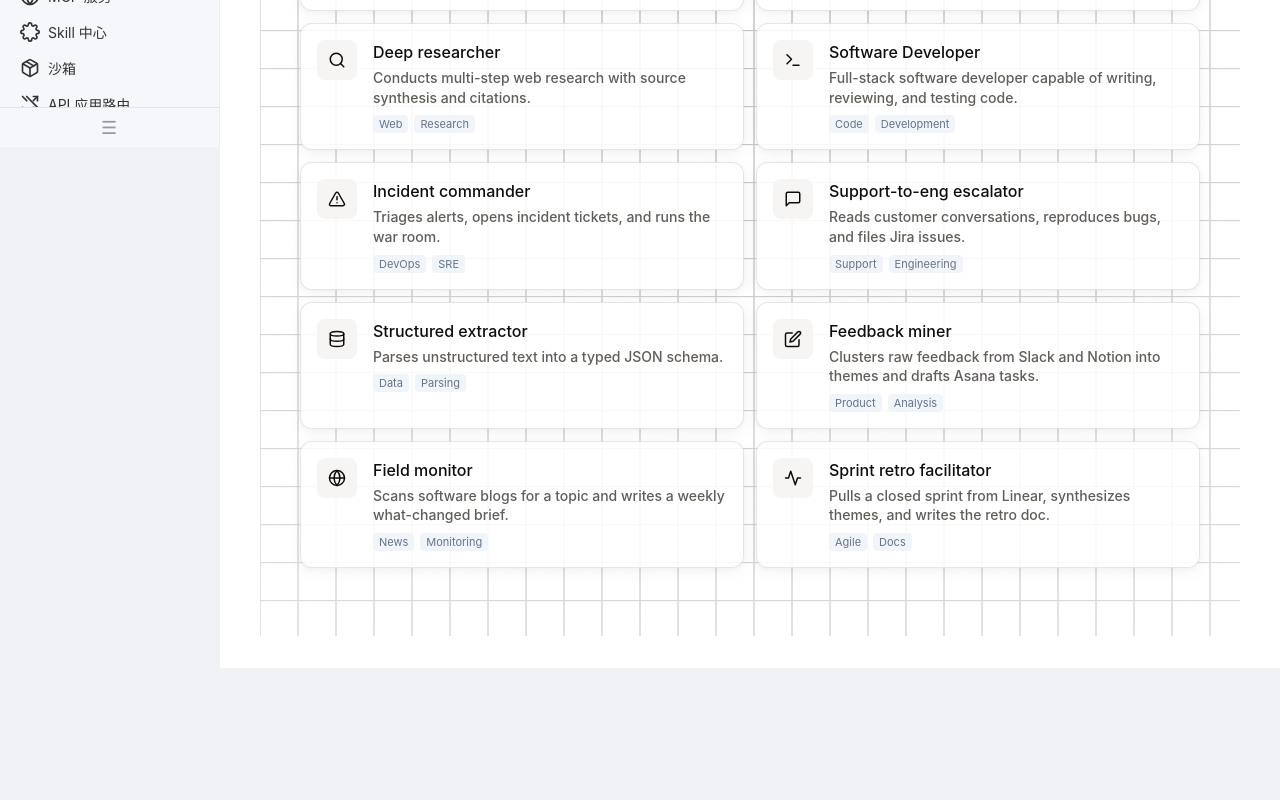
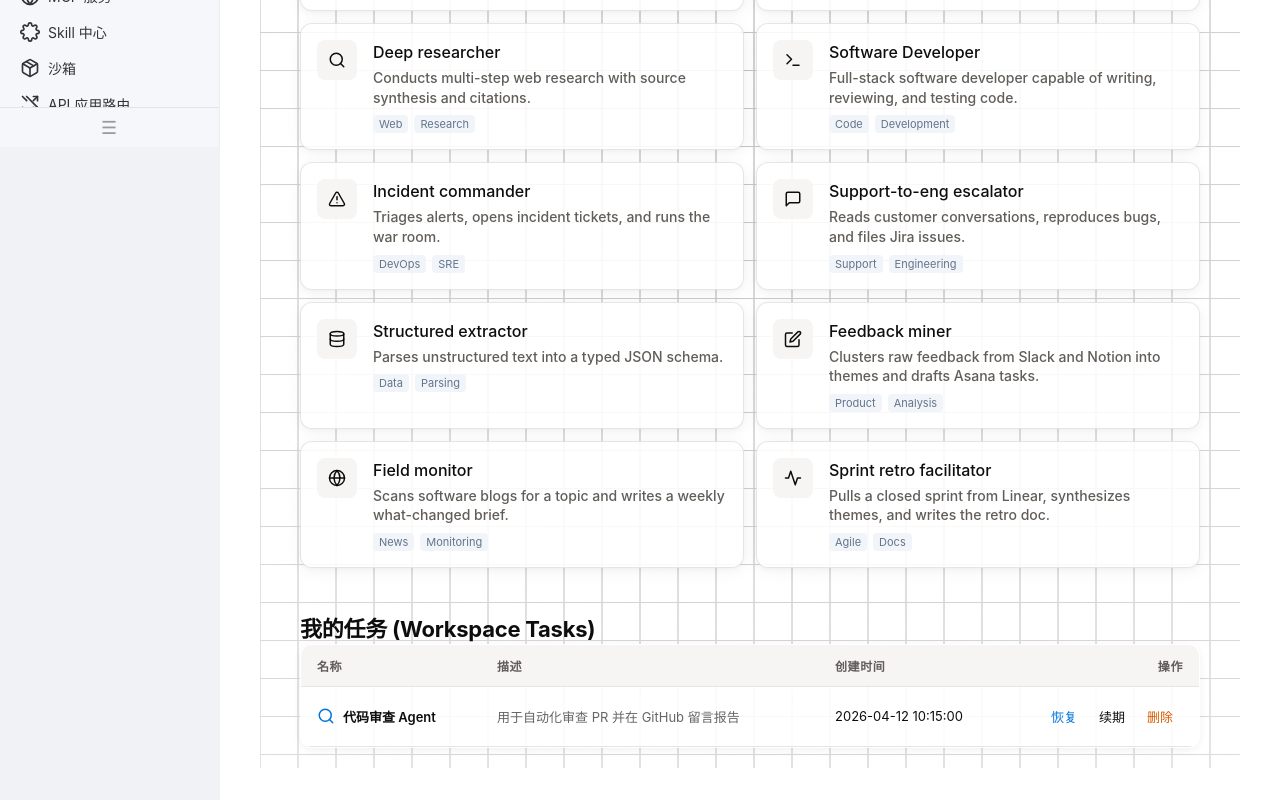
Before and after one commit to RICKYrelive/agentbase2demo, a React (Vite) app in the folder agentbase-react-demo/: page /#/af-workshop in a window 1280 px wide. Shown: the part 653-1453 px from the top of the page. Before the commit the page ends 1321 px from the top, so only its background shows below. Built offline with nearby package versions, Linux system fonts and the light colour scheme.

Commit message:
style: refine tasks section transparency and action buttons outline styles

```diff
--- a/agentbase-react-demo/src/pages/factory/AFWorkshop.css
+++ b/agentbase-react-demo/src/pages/factory/AFWorkshop.css
@@ -248,3 +248,32 @@
 .afw-workspace-split { display: flex; height: calc(100vh - 64px); }
 .afw-ws-left { flex: 1; border-right: 1px solid var(--card-border); background: #fff; display: flex; flex-direction: column; }
 .afw-ws-right { flex: 1; display: flex; flex-direction: column; background: #fafafa; }
+
+/* Workspace Action Buttons */
+.afw-text-btn {
+  background: transparent;
+  border: 1px solid var(--notion-border);
+  font-size: 13px;
+  font-weight: 500;
+  cursor: pointer;
+  padding: 4px 10px;
+  border-radius: 6px;
+  transition: all 0.2s;
+  color: var(--notion-gray-600);
+}
+.afw-text-btn:hover {
+  background: var(--notion-bg-alt);
+  color: var(--notion-text);
+}
+.afw-text-btn.primary {
+  color: var(--notion-blue);
+}
+.afw-text-btn.primary:hover {
+  background: var(--notion-blue-bg);
+}
+.afw-text-btn.danger {
+  color: var(--notion-warning);
+}
+.afw-text-btn.danger:hover {
+  background: #fee2e2;
+}
--- a/agentbase-react-demo/src/pages/factory/AFWorkshop.jsx
+++ b/agentbase-react-demo/src/pages/factory/AFWorkshop.jsx
@@ -108,8 +108,11 @@
     createdAt: '2026-04-12 10:15:00',
     expiryAt: '2026-04-13 10:15:00',
     status: 'generating',
-    type: 'Agent Blueprint',
-    icon: <IconSearch />
+    type: 'Agent蓝图',
+    icon: <IconSearch />,
+    envTemplate: 'developer',
+    tools: ['bash', 'github'],
+    yaml: "name: 代码审查 Agent\ndescription: 用于自动化审查 PR 并在 GitHub 留言报告\nsystem_prompt: |\n  You are an experienced code reviewer...\ntools:\n  - bash\n  - github"
   }
 ]
 
@@ -122,7 +125,7 @@
 
   // Template Preview Modal
   const [previewTemplate, setPreviewTemplate] = useState(null)
-  const [previewActiveTab, setPreviewActiveTab] = useState('yaml') // 'yaml' | 'structured'
+  const [previewMode, setPreviewMode] = useState('template') // 'template' | 'task'
   const [editedYaml, setEditedYaml] = useState('')
 
   // Wizard state
@@ -151,13 +154,24 @@
 
   const handleTaskClick = (task) => {
     setSelectedTask(task)
+    if (task.type === 'Agent蓝图') {
+      setView('wizard')
+      setWizardStep(1)
+    } else {
       setView('workspace')
+    }
+  }
+
+  const openBlueprintDetail = (task) => {
+    setPreviewMode('task')
+    setPreviewTemplate(task)
+    setEditedYaml(task.yaml || '')
   }
 
   const openTemplatePreview = (tpl) => {
+    setPreviewMode('template')
     setPreviewTemplate(tpl)
     setEditedYaml(tpl.yaml || '')
-    setPreviewActiveTab('yaml')
   }
 
   const startWizardFromTemplate = () => {
@@ -336,22 +350,20 @@
         </div>
       </div>
 
-      {activeTab === 'Skill' && (
-        <>
       <h2 className="afw-section-title notion-card-title" style={{ marginTop: 48 }}>我的任务 (Workspace Tasks)</h2>
-          <div className="afw-tasks-section" style={{ border: 'var(--notion-border)', borderRadius: 12 }}>
+      <div className="afw-tasks-section" style={{ background: 'rgba(255, 255, 255, 0.85)', border: '1px solid rgba(255, 255, 255, 0.9)', boxShadow: '0 2px 8px rgba(0, 0, 0, 0.06)', borderRadius: 12, overflow: 'hidden' }}>
         <table className="data-table">
           <thead>
             <tr>
               <th width="180">名称</th>
               <th>描述</th>
               <th width="160">创建时间</th>
-                  <th width="180" style={{ textAlign: 'right' }}>操作</th>
+              <th width="220" style={{ textAlign: 'right' }}>操作</th>
             </tr>
           </thead>
           <tbody>
-                {MOCK_TASKS.filter(t => t.type === 'Skill').map(task => (
-                  <tr key={task.id} style={{ cursor: 'pointer' }} onClick={() => handleTaskClick(task)}>
+            {MOCK_TASKS.filter(t => t.type === activeTab).map(task => (
+              <tr key={task.id} style={{ cursor: 'pointer' }} onClick={() => task.type === 'Agent蓝图' ? openBlueprintDetail(task) : handleTaskClick(task)}>
                 <td>
                   <div style={{ display: 'flex', alignItems: 'center', gap: 8 }}>
                     <span style={{ color: 'var(--notion-blue)' }}>{task.icon}</span>
@@ -361,15 +373,21 @@
                 <td style={{ color: 'var(--text-secondary)', fontSize: 13 }}>{task.desc}</td>
                 <td>{task.createdAt}</td>
                 <td style={{ textAlign: 'right' }} onClick={e => e.stopPropagation()}>
-                      <button className="af-list-btn" onClick={() => handleTaskClick(task)}>进入工作区</button>
+                  {task.type === 'Agent蓝图' ? (
+                     <div style={{ display: 'flex', gap: 2, justifyContent: 'flex-end' }}>
+                       <button className="afw-text-btn primary" onClick={() => handleTaskClick(task)}>恢复</button>
+                       <button className="afw-text-btn" onClick={() => {}}>续期</button>
+                       <button className="afw-text-btn danger" onClick={() => {}}>删除</button>
+                     </div>
+                  ) : (
+                     <button className="afw-text-btn primary" onClick={() => handleTaskClick(task)}>进入工作区</button>
+                  )}
                 </td>
               </tr>
             ))}
           </tbody>
         </table>
       </div>
-        </>
-      )}
       </div>
 
       {/* Template Preview Modal */}
@@ -407,32 +425,27 @@
               </div>
 
               <div className="afw-tpl-editor-pane">
-                <div className="afw-tab-switch">
-                  <button className={"afw-ts-btn " + (previewActiveTab === 'yaml' ? 'active' : '')} onClick={() => setPreviewActiveTab('yaml')}>YAML 源码</button>
-                  <button className={"afw-ts-btn " + (previewActiveTab === 'structured' ? 'active' : '')} onClick={() => setPreviewActiveTab('structured')}>结构化解析</button>
-                </div>
-
-                {previewActiveTab === 'yaml' ? (
                 <textarea
                   className="afw-yaml-editor"
                   value={editedYaml}
                   onChange={e => setEditedYaml(e.target.value)}
                   spellCheck={false}
                 />
-                ) : (
-                  <div className="afw-structured-preview">
-                    <div className="afw-sp-field">
-                      <div className="afw-sp-label">System Prompt</div>
-                      <div className="afw-sp-val" style={{ whiteSpace: 'pre-wrap' }}>{(editedYaml.match(/system_prompt:\s*\|([\s\S]*?)(?=\ntools:|$)/) || [])[1]?.trim()}</div>
-                    </div>
-                  </div>
-                )}
               </div>
             </div>
 
             <div className="afw-tpl-modal-footer">
+              {previewMode === 'task' ? (
+                <>
+                  <button className="action-btn" onClick={() => setPreviewTemplate(null)}>取消</button>
+                  <button className="action-btn primary" onClick={() => setPreviewTemplate(null)}>存为模板</button>
+                </>
+              ) : (
+                <>
                   <button className="action-btn" onClick={() => { setPreviewTemplate(null); startWizardEmpty(); }}>不使用模版 (Start blank)</button>
                   <button className="action-btn primary" onClick={startWizardFromTemplate}>使用模版创建配置</button>
+                </>
+              )}
             </div>
           </div>
         </div>
```
Lines whose indentation alone changed are shown as unchanged.
